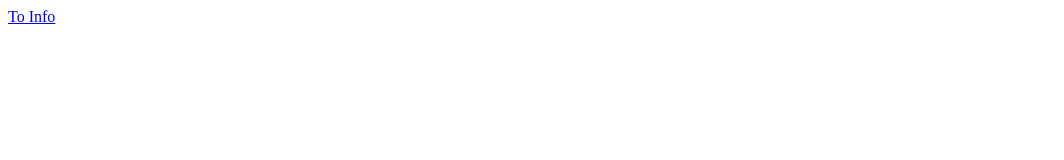
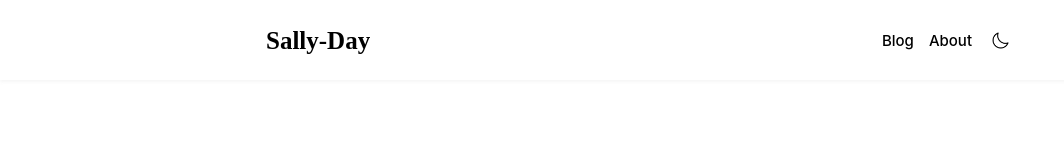
Before and after one commit to dazzel3/dazzel3.github.io, a Gatsby site: page / in a window 1280 px wide. Shown: the whole page, without its empty margins (0-1064 px from the left). Built offline with nearby package versions, Linux system fonts and the light colour scheme; Gatsby itself is replaced by a stand-in of ours; a web font is replaced by a local one.

Commit message:
feat: Header 구현

```diff
--- a/src/assets/styles/font.css
+++ b/src/assets/styles/font.css
@@ -32,3 +32,11 @@
   font-weight: 700;
   src: url(../fonts/Pretendard-Bold.woff2) format('woff2');
 }
+
+@font-face {
+  font-family: 'MonoplexKR-Italic';
+  src: url('https://cdn.jsdelivr.net/gh/projectnoonnu/noonfonts_Monoplex-kr@1.0/MonoplexKR-Italic.woff2')
+    format('woff2');
+  font-weight: 400;
+  font-style: normal;
+}
--- /dev/null
+++ b/src/components/header/Header.tsx
@@ -0,0 +1,70 @@
+import React from 'react';
+import styled from '@emotion/styled';
+import LinkButton from 'components/common/LinkButton';
+import Mode from './Mode';
+
+const Header = () => {
+  return (
+    <Container>
+      <Wrapper>
+        <Logo>
+          <LinkButton to="/">Sally-Day</LinkButton>
+        </Logo>
+
+        <ButtonContainer>
+          <LinkButton to="/">Blog</LinkButton>
+          <LinkButton to="/about">About</LinkButton>
+          <Mode />
+        </ButtonContainer>
+      </Wrapper>
+    </Container>
+  );
+};
+
+export default Header;
+
+const Container = styled.div`
+  height: 10vh;
+  display: flex;
+  justify-content: center;
+  box-shadow: 0px 2px 3px rgba(218, 218, 218, 0.25);
+`;
+
+const Wrapper = styled.div`
+  width: 60%;
+  height: 100%;
+  display: flex;
+  justify-content: space-between;
+  align-items: center;
+  padding: 0 1rem;
+  box-sizing: border-box;
+`;
+
+const Logo = styled.div`
+  font-family: 'MonoplexKR-Italic';
+  font-size: 2.5rem;
+  font-weight: 700;
+  padding: -0.2rem 0.1rem;
+  transition: 0.2s ease-in-out;
+
+  &:hover {
+    background: #62aafd;
+  }
+`;
+
+const ButtonContainer = styled.div`
+  display: flex;
+  justify-content: center;
+  align-items: center;
+  gap: 1.5rem;
+  font-size: 1.5rem;
+  font-weight: 500;
+
+  & * {
+    transition: 0.2s ease-in-out;
+  }
+
+  & *:hover {
+    color: #3493ff;
+  }
+`;
--- /dev/null
+++ b/src/components/header/Mode.tsx
@@ -0,0 +1,28 @@
+import React from 'react';
+import styled from '@emotion/styled';
+import { StaticImage } from 'gatsby-plugin-image';
+
+const Mode = () => {
+  return (
+    <Button>
+      <StaticImage
+        src="../../images/dark-mode.png"
+        alt="dark-mode"
+        style={{ width: '1.7rem', height: '1.7rem' }}
+      />
+    </Button>
+  );
+};
+
+export default Mode;
+
+const Button = styled.button`
+  padding: 0.5rem;
+  box-sizing: border-box;
+  border-radius: 50%;
+  transition: 0.4s ease-in-out;
+
+  &:hover {
+    background: #5fa8fb;
+  }
+`;
--- a/src/pages/index.tsx
+++ b/src/pages/index.tsx
@@ -1,11 +1,14 @@
 import React from 'react';
-import { Link } from 'gatsby';
+import '../assets/styles/font.css';
+import GlobalStyle from 'components/common/GlobalStyle';
+import Header from 'components/header/Header';
 
 const IndexPage = () => {
   return (
-    <div>
-      <Link to="/info/">To Info</Link>
-    </div>
+    <>
+      <GlobalStyle />
+      <Header />
+    </>
   );
 };
 
```
Also changed, not shown: src/components/main/ProfileImage.tsx (added, +17 -0 lines), src/images/dark-mode.png (added), src/images/light-mode.png (added).
